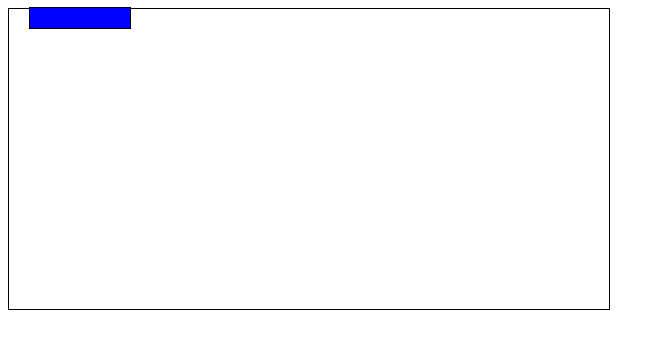
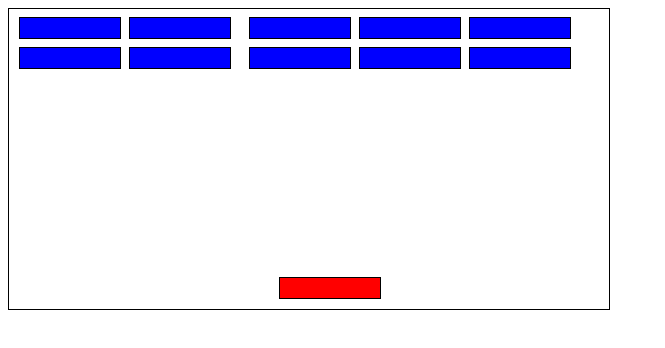
Before and after one commit to Gabriel018/JavaScript, a plain HTML site: page Breakout/index.html in a window 1280 px wide. Shown: the whole page, without its empty margins (0-665 px from the left). Drawn offline with Linux system fonts and the light colour scheme.

Commit message:
StartPosition

```diff
--- a/Breakout/script.js
+++ b/Breakout/script.js
@@ -2,6 +2,9 @@ const grid = document.querySelector('.grid')
 const block = document.createElement('div')
 const blockWidth = 100
 const blockHight = 20
+
+const StartPosition = [270,10]
+let  Position = StartPosition
 
 
 class Block {
@@ -15,7 +18,17 @@ class Block {
 }
 
 const blocks = [
-    new Block(20,280)
+    new Block(10,270),
+    new Block(120,270),
+    new Block(240,270),
+    new Block(350,270),
+    new Block(460,270),
+    new Block(10,240),
+    new Block(120,240),
+    new Block(240,240),
+    new Block(350,240),
+    new Block(460,240),
+
 ]
 
 function addBlocks(){
@@ -31,3 +44,9 @@ function addBlocks(){
 
 }
 addBlocks()
+
+const  user = document.createElement('div')
+user.classList.add('user')
+user.style.left = StartPosition[0] + 'px'
+user.style.bottom = StartPosition[1] + 'px'
+grid.appendChild(user)
--- a/Breakout/style.css
+++ b/Breakout/style.css
@@ -13,3 +13,12 @@
     border: solid black 1px;
 
 }
+
+.user {
+    position: absolute;
+    width: 100px;
+    height: 20px;
+    background-color: red;
+    border: solid black 1px;
+
+}
```
